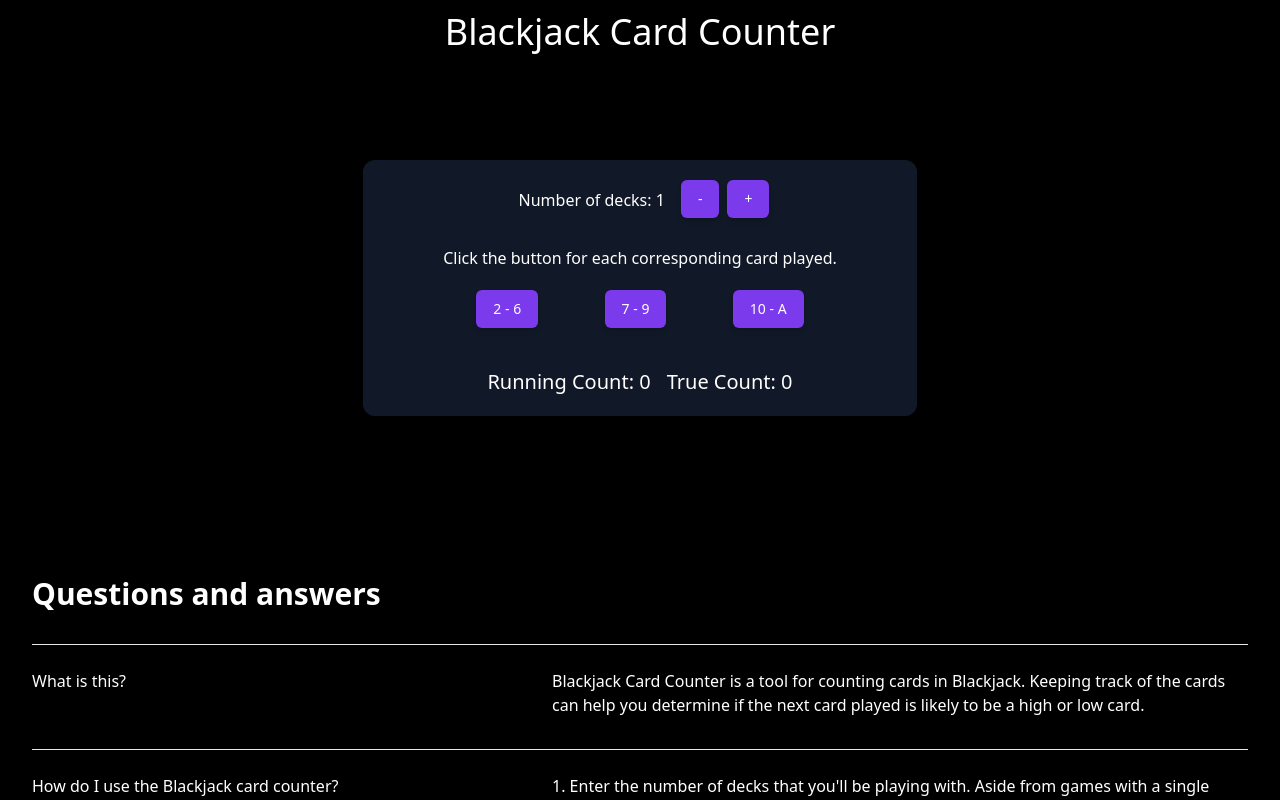
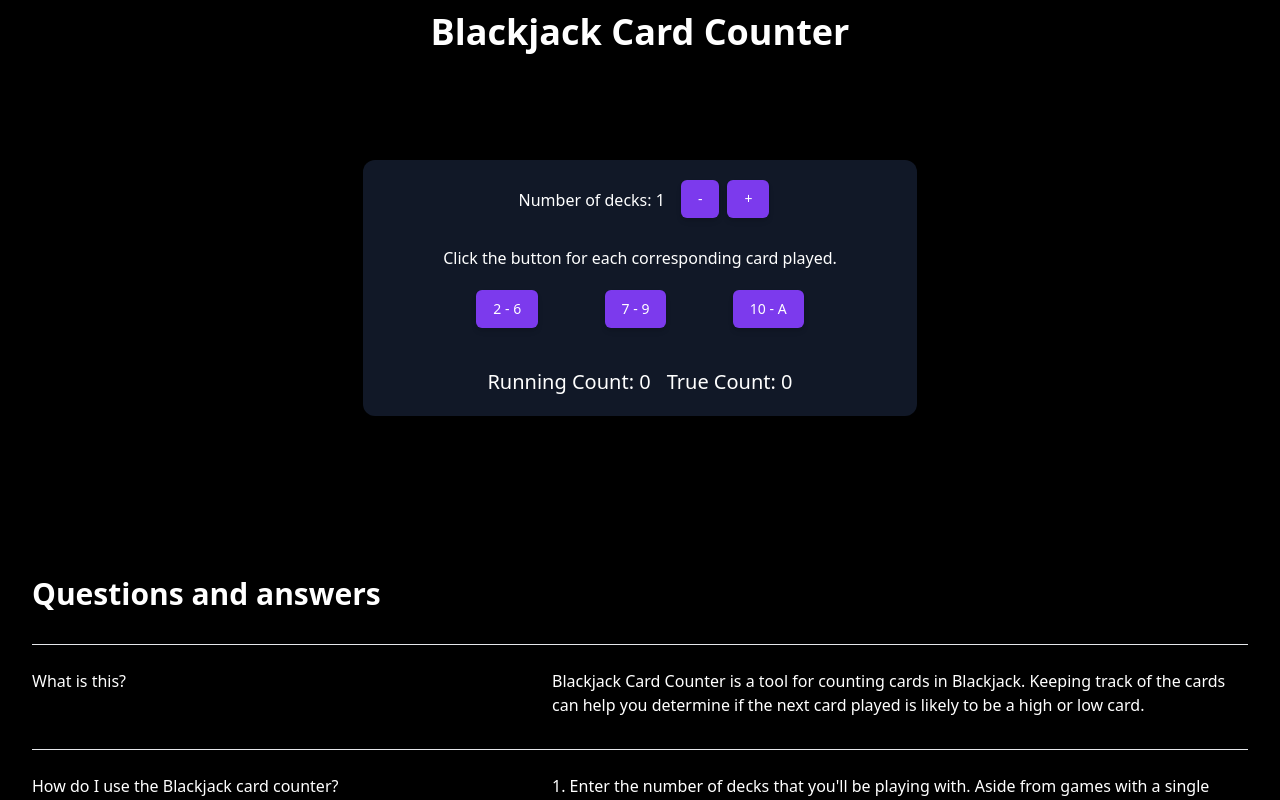
Before and after one commit to sandypockets/blackjack-card-counter, a Next.js app: page / in a window 1280 px wide. Shown: the top 800 px of the page. Built offline with nearby package versions, Linux system fonts and the light colour scheme.

Commit message:
Style title

```diff
--- a/components/Nav.jsx
+++ b/components/Nav.jsx
@@ -1,7 +1,7 @@
 export default function Nav() {
   return (
     <nav className="h-16 w-screen flex justify-center">
-      <h1 className="text-4xl pt-3">Blackjack Card Counter</h1>
+      <h1 className="text-4xl font-extrabold pt-3">Blackjack Card Counter</h1>
     </nav>
   )
 }
```
